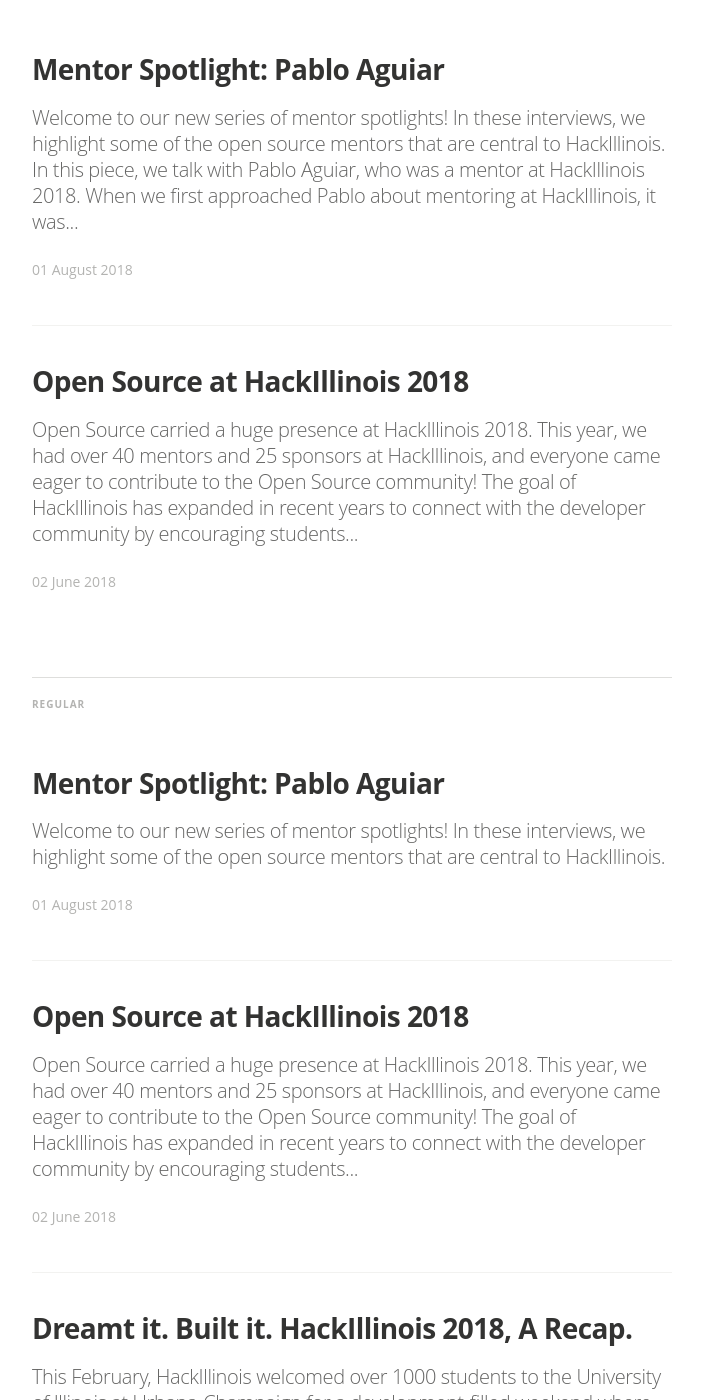
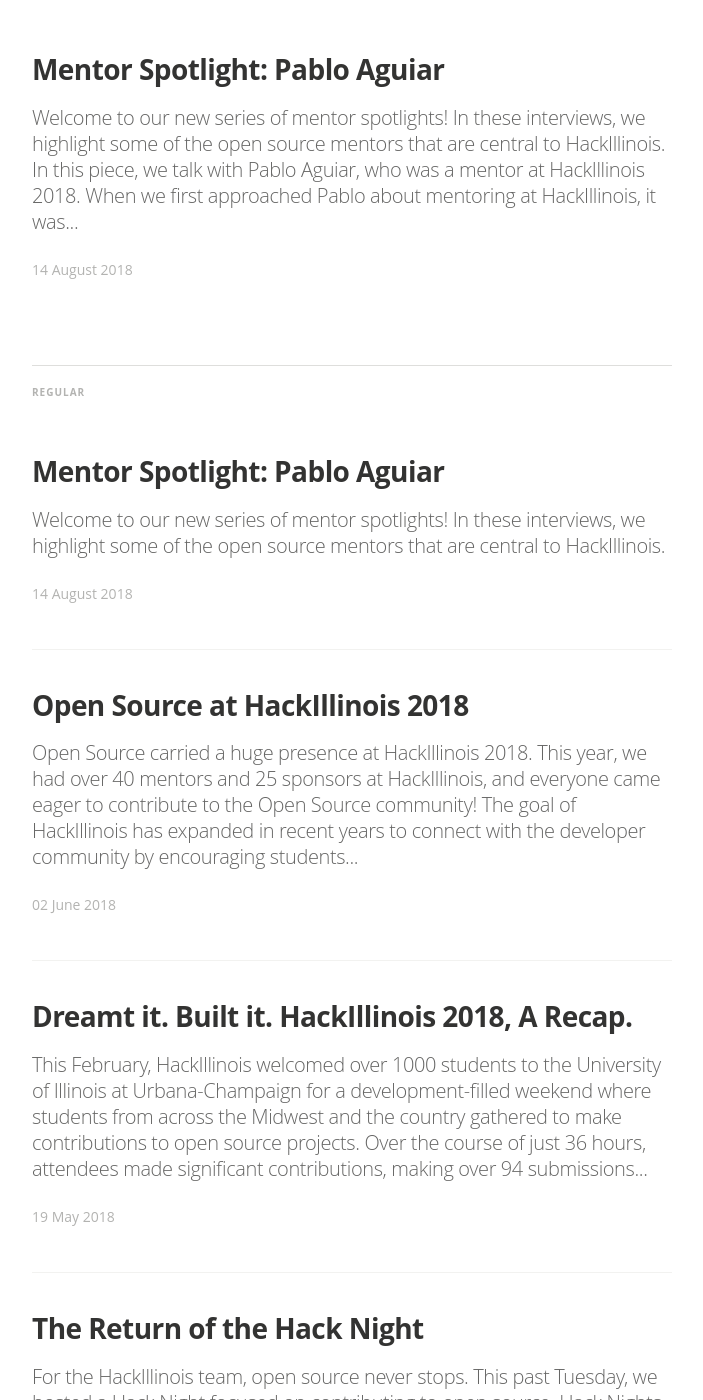
Before and after one commit to HackIllinois/blog, a Jekyll site: the page built from index.html, in a window 1280 px wide and 1400 px high, scrolled down 748 px. Shown: the whole window, without its empty margins (288-991 px from the left). Built offline with Jekyll 4.4.1, drawn with Linux system fonts in a browser that asks for light colours; nearby versions of some CDN libraries; some web fonts are replaced; the list of posts is cut into pages by our own code.

Commit message:
Update featured tag and dates

```diff
--- a/_posts/2018-06-02-open-source-hackillinois-2018.markdown
+++ b/_posts/2018-06-02-open-source-hackillinois-2018.markdown
@@ -3,7 +3,7 @@
 title: "Open Source at HackIllinois 2018"
 date: 2018-06-02 22:00:00
 categories: recap
-tags: HackIllinois2018, featured
+tags: HackIllinois2018
 image: /assets/article_images/open-source-hackillinois-2018/panel.jpg
 author: Rohin Bhasin
 redirect_from: /recap/2018/05/24/open-source-hackillinois-2018
--- a/_posts/2018-08-01-mentor-spotlight-pablo-aguiar.markdown
+++ b/_posts/2018-08-14-mentor-spotlight-pablo-aguiar.markdown
@@ -1,7 +1,7 @@
 ---
 layout: post
 title: "Mentor Spotlight: Pablo Aguiar"
-date: 2018-08-01 17:00:00
+date: 2018-08-14 17:00:00
 categories: spotlights
 tags: HackIllinois2018, mentors, featured
 image: /assets/article_images/mentor-spotlight-pablo-aguiar/header.jpg
```
